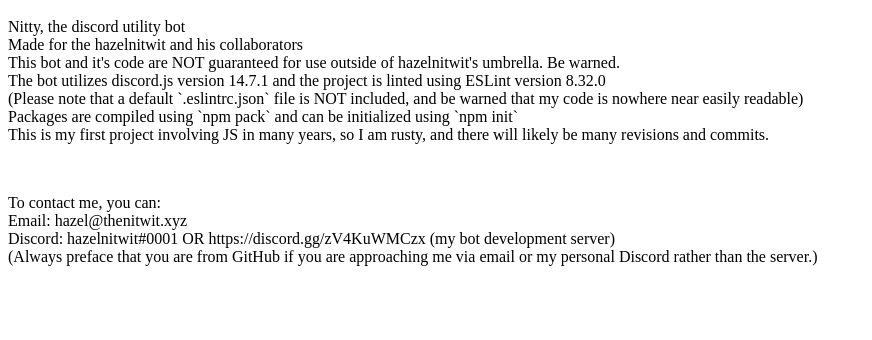
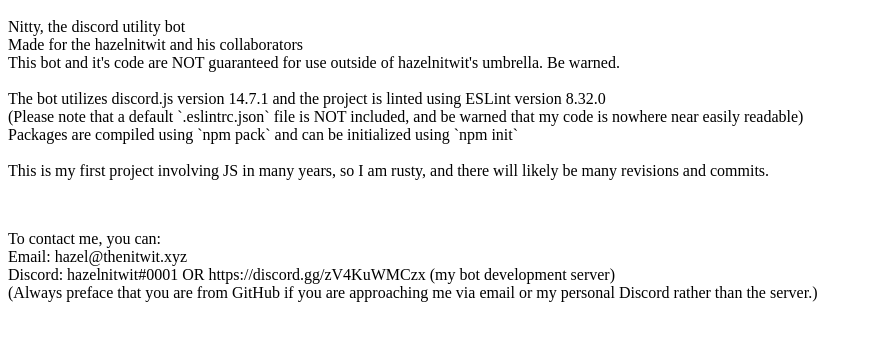
Before and after one commit to nailplsh/Nitty, a website: page index.html in a window 1280 px wide. Shown: the part 48-388 px from the top of the page, without its empty margins (0-872 px from the left). Drawn offline with Linux system fonts and the light colour scheme.

Commit message:
Update index.html

```diff
--- a/index.html
+++ b/index.html
@@ -7,10 +7,10 @@
 
     <p>Nitty, the discord utility bot<br>
     Made for the hazelnitwit and his collaborators<br>
-    This bot and it's code are NOT guaranteed for use outside of hazelnitwit's umbrella. Be warned.<br>
+    This bot and it's code are NOT guaranteed for use outside of hazelnitwit's umbrella. Be warned.<br><br>
     The bot utilizes discord.js version 14.7.1 and the project is linted using ESLint version 8.32.0 <br>
     (Please note that a default `.eslintrc.json` file is NOT included, and be warned that my code is nowhere near easily readable)<br>
-    Packages are compiled using `npm pack` and can be initialized using `npm init`<br>
+    Packages are compiled using `npm pack` and can be initialized using `npm init`<br><br>
     This is my first project involving JS in many years, so I am rusty, and there will likely be many revisions and commits.</p>
   <br>
     <p>To contact me, you can:<br>
```
